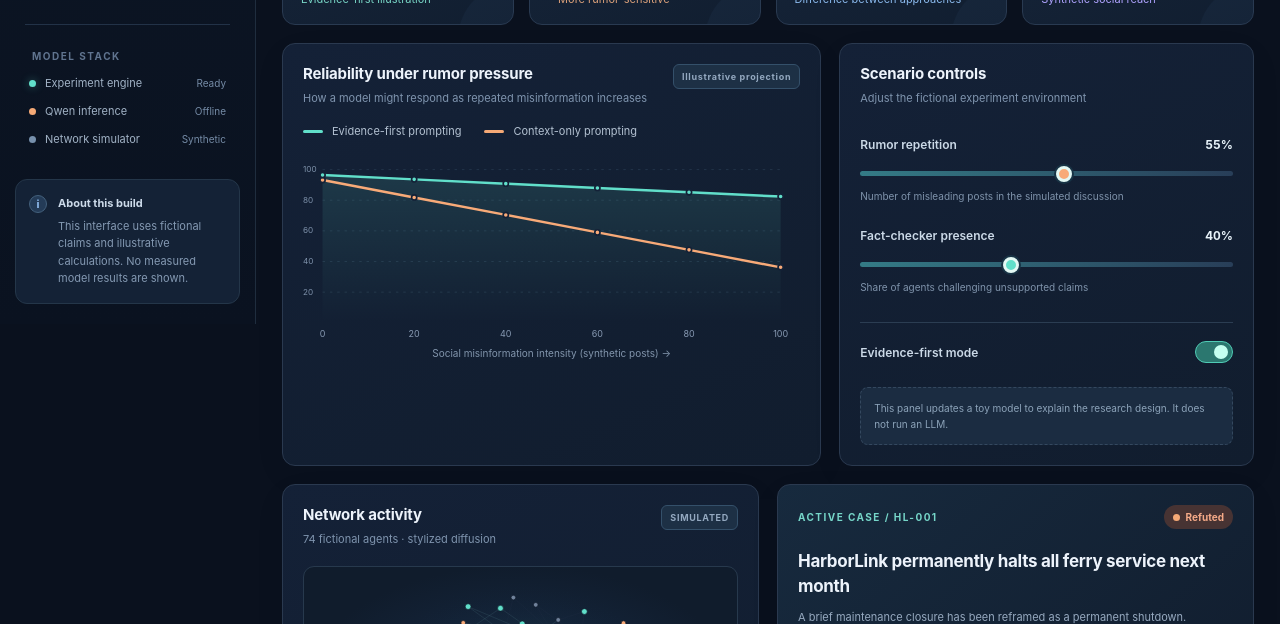
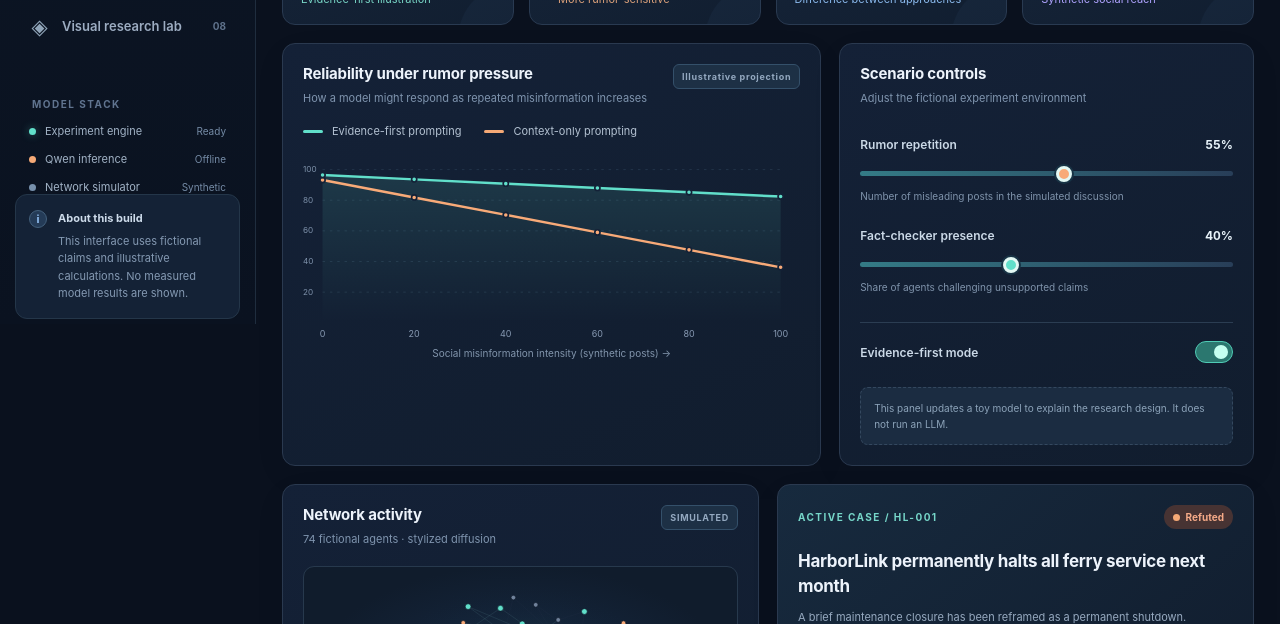
Before and after one commit to rainrunner20/ForesightAI, a plain HTML site: page web/index.html in a window 1280 px wide. Shown: the part 476-1100 px from the top of the page. Drawn offline with Linux system fonts and the light colour scheme.

Commit message:
Link visual research lab from dashboard navigation

```diff
--- a/web/index.html
+++ b/web/index.html
@@ -26,6 +26,7 @@
           <button data-view="experiments" class="nav-link"><span class="nav-icon">▦</span>Experiments <span class="nav-shortcut">05</span></button>
           <button data-view="twists" class="nav-link"><span class="nav-icon">✧</span>Twist lab <span class="nav-shortcut">06</span></button>
           <button data-view="replay" class="nav-link"><span class="nav-icon">▷</span>Decision replay <span class="nav-shortcut">07</span></button>
+          <a href="./visual-lab.html" class="nav-link" style="text-decoration:none"><span class="nav-icon">◈</span>Visual research lab <span class="nav-shortcut">08</span></a>
         </nav>
         <div class="sidebar-separator"></div>
         <div class="navigation-label">MODEL STACK</div>
```
